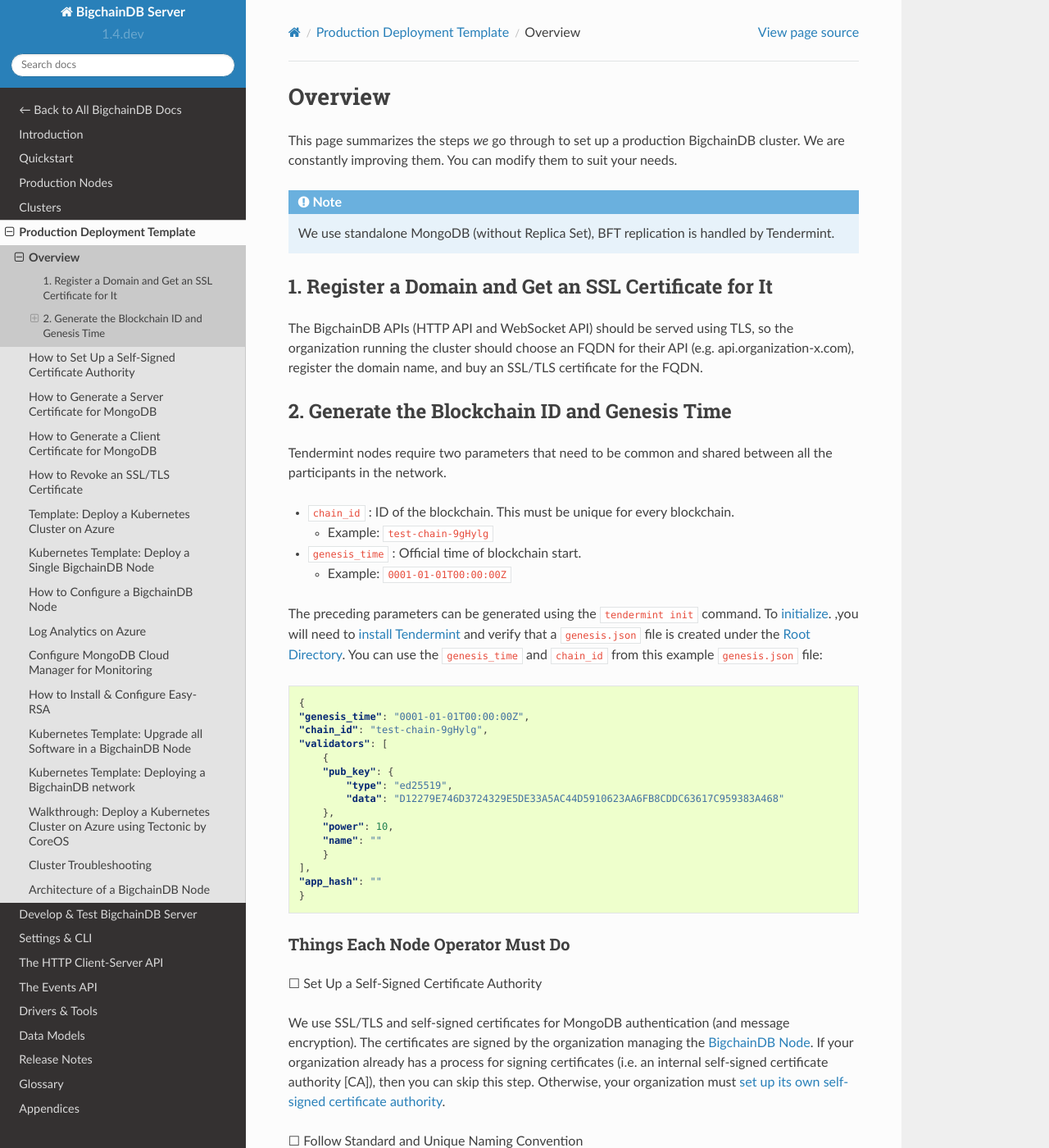
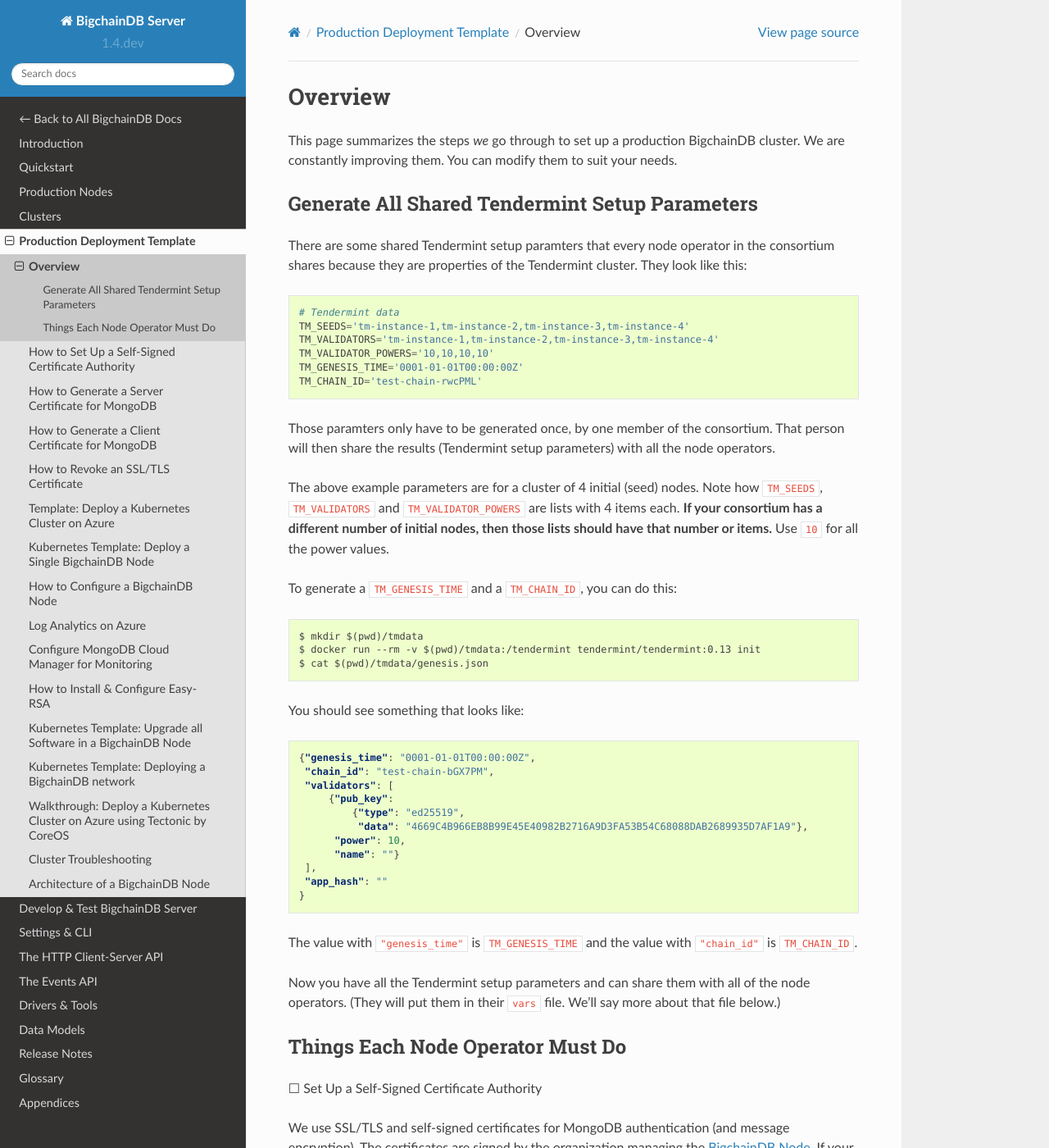
Before and after one commit to thematerials-network/bigchaindb-node, a Sphinx documentation site: the page built from bigchaindb/docs/server/source/production-deployment-template/workflow.rst, in a window 1280 px wide and 1400 px high. Shown: the whole window at 82% size. Built offline with Sphinx 7.4.7 and the Read the Docs theme 2.0.0, drawn with Linux system fonts in a browser that asks for light colours.

Commit message:
Revised intro of Overview page in prod dep template docs

```diff
--- a/bigchaindb/docs/server/source/production-deployment-template/node-config-map-and-secrets.rst
+++ b/bigchaindb/docs/server/source/production-deployment-template/node-config-map-and-secrets.rst
@@ -35,7 +35,7 @@ vars.cluster-fqdn
 ~~~~~~~~~~~~~~~~~
 
 The ``cluster-fqdn`` field specifies the domain you would have
-:ref:`registered before <register-a-domain-and-get-an-ssl-certificate-for-it>`.
+registered before.
 
 
 vars.cluster-frontend-port
--- a/bigchaindb/docs/server/source/production-deployment-template/workflow.rst
+++ b/bigchaindb/docs/server/source/production-deployment-template/workflow.rst
@@ -6,62 +6,68 @@ to set up a production BigchainDB cluster.
 We are constantly improving them.
 You can modify them to suit your needs.
 
-.. Note::
-    We use standalone MongoDB (without Replica Set), BFT replication is handled by Tendermint.
-
-
-.. _register-a-domain-and-get-an-ssl-certificate-for-it:
-
-1. Register a Domain and Get an SSL Certificate for It
-~~~~~~~~~~~~~~~~~~~~~~~~~~~~~~~~~~~~~~~~~~~~~~~~~~~~~~
-
-The BigchainDB APIs (HTTP API and WebSocket API) should be served using TLS,
-so the organization running the cluster
-should choose an FQDN for their API (e.g. api.organization-x.com),
-register the domain name,
-and buy an SSL/TLS certificate for the FQDN.
-
-
 .. _generate-the-blockchain-id-and-genesis-time:
 
-2. Generate the Blockchain ID and Genesis Time
-~~~~~~~~~~~~~~~~~~~~~~~~~~~~~~~~~~~~~~~~~~~~~~
+Generate All Shared Tendermint Setup Parameters
+-----------------------------------------------
 
-Tendermint nodes require two parameters that need to be common and shared between all the
-participants in the network.
+There are some shared Tendermint setup paramters that every node operator
+in the consortium shares
+because they are properties of the Tendermint cluster.
+They look like this:
 
-* ``chain_id`` : ID of the blockchain. This must be unique for every blockchain.
+.. code::
 
-  * Example: ``test-chain-9gHylg``
+   # Tendermint data
+   TM_SEEDS='tm-instance-1,tm-instance-2,tm-instance-3,tm-instance-4'
+   TM_VALIDATORS='tm-instance-1,tm-instance-2,tm-instance-3,tm-instance-4'
+   TM_VALIDATOR_POWERS='10,10,10,10'
+   TM_GENESIS_TIME='0001-01-01T00:00:00Z'
+   TM_CHAIN_ID='test-chain-rwcPML'
 
-* ``genesis_time`` : Official time of blockchain start.
+Those paramters only have to be generated once, by one member of the consortium.
+That person will then share the results (Tendermint setup parameters)
+with all the node operators.
 
-  * Example: ``0001-01-01T00:00:00Z``
+The above example parameters are for a cluster of 4 initial (seed) nodes.
+Note how ``TM_SEEDS``, ``TM_VALIDATORS`` and ``TM_VALIDATOR_POWERS`` are lists
+with 4 items each.
+**If your consortium has a different number of initial nodes,
+then those lists should have that number or items.**
+Use ``10`` for all the power values.
 
-The preceding parameters can be generated using the ``tendermint init`` command.
-To `initialize <https://tendermint.readthedocs.io/en/master/using-tendermint.html#initialize>`_.
-,you will need to `install Tendermint <https://tendermint.readthedocs.io/en/master/install.html>`_
-and verify that a ``genesis.json`` file is created under the `Root Directory
-<https://tendermint.readthedocs.io/en/master/using-tendermint.html#directory-root>`_. You can use
-the ``genesis_time`` and ``chain_id`` from this example ``genesis.json`` file:
+To generate a ``TM_GENESIS_TIME`` and a ``TM_CHAIN_ID``,
+you can do this:
+
+.. code::
+
+   $ mkdir $(pwd)/tmdata
+   $ docker run --rm -v $(pwd)/tmdata:/tendermint tendermint/tendermint:0.13 init
+   $ cat $(pwd)/tmdata/genesis.json
+
+You should see something that looks like:
 
 .. code:: json
 
-    {
-    "genesis_time": "0001-01-01T00:00:00Z",
-    "chain_id": "test-chain-9gHylg",
+   {"genesis_time": "0001-01-01T00:00:00Z",
+    "chain_id": "test-chain-bGX7PM",
     "validators": [
-        {
-        "pub_key": {
-            "type": "ed25519",
-            "data": "D12279E746D3724329E5DE33A5AC44D5910623AA6FB8CDDC63617C959383A468"
-        },
-        "power": 10,
-        "name": ""
-        }
+        {"pub_key":
+            {"type": "ed25519",
+             "data": "4669C4B966EB8B99E45E40982B2716A9D3FA53B54C68088DAB2689935D7AF1A9"},
+         "power": 10,
+         "name": ""}
     ],
     "app_hash": ""
-    }
+   }
+
+The value with ``"genesis_time"`` is ``TM_GENESIS_TIME`` and
+the value with ``"chain_id"`` is ``TM_CHAIN_ID``.
+
+Now you have all the Tendermint setup parameters and can share them
+with all of the node operators. (They will put them in their ``vars`` file.
+We'll say more about that file below.)
+
 
 .. _things-each-node-operator-must-do:
 
```
